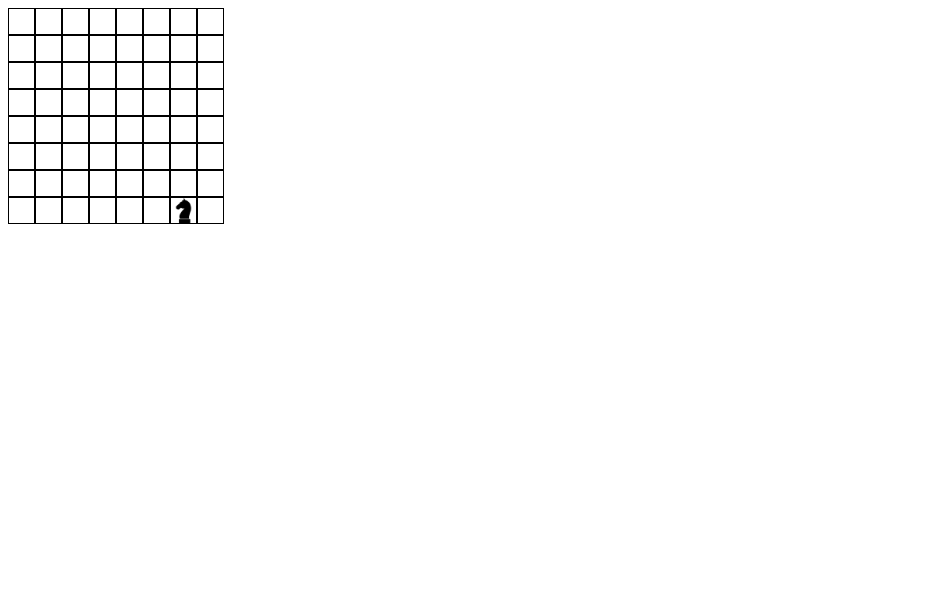
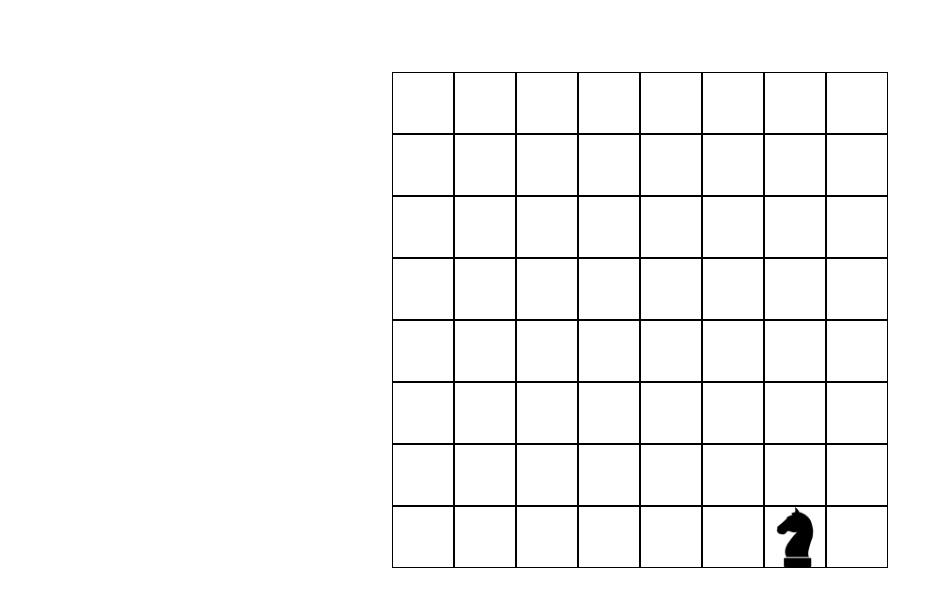
Before and after one commit to Jesus-Rojas/ajedrez-caballo, a plain HTML site: page index.html in a window 1280 px wide. Shown: the whole page, without its empty margins (0-943 px from the left). Drawn offline with Linux system fonts and the light colour scheme.

Commit message:
pequeñas modificaciones

```diff
--- a/index.html
+++ b/index.html
@@ -13,8 +13,8 @@
         }
         .columna{
             display: inline-block;
-            width: 25px;
-            height: 25px;
+            width: 60px;
+            height: 60px;
             background-color: white;
             margin: 0;
             padding: 0;
@@ -25,12 +25,16 @@
         }
         .fila{
             display: flex;
+            justify-content: center;
         }
         .cursor{
             cursor: pointer;
         }
         img {
             width: 100%;
+        }
+        #respuesta {
+            padding-top: 4rem;
         }
     </style>
     <div id="respuesta">
```
